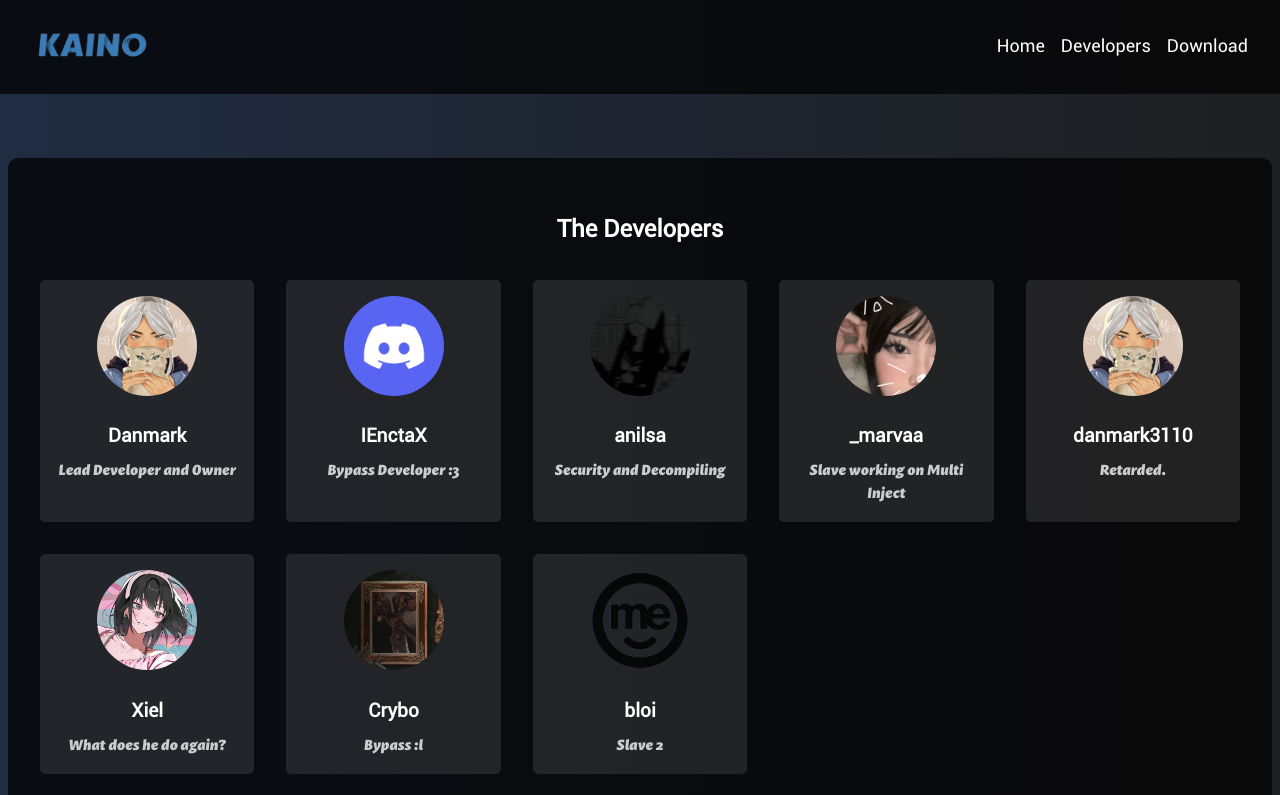
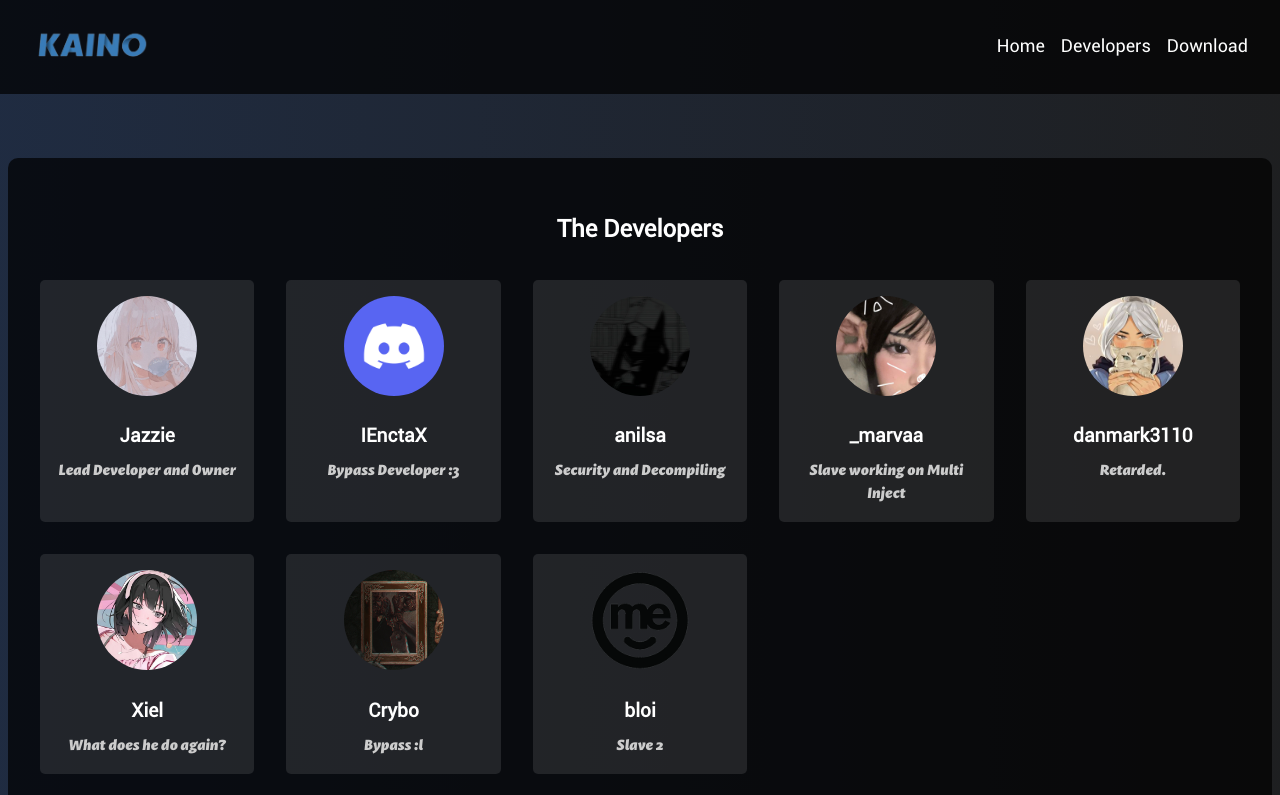
Before and after one commit to KainoVL/kainovl.github.io, a plain HTML site: page developers.html in a window 1280 px wide. Shown: the top 795 px of the page. Drawn offline with Linux system fonts and the light colour scheme.

Commit message:
Update developers.html

```diff
--- a/developers.html
+++ b/developers.html
@@ -26,9 +26,9 @@
             <div class="dev-grid">
                 <div class="dev-card">
                     <a href="https://discordapp.com/users/334467683896524800" target="_blank">
-                        <img src="images/danmark3110.png" alt="Jazzie">
+                        <img src="images/jazzie.png" alt="Jazzie">
                     </a>
-                    <h3>Danmark</h3>
+                    <h3>Jazzie</h3>
                     <p>Lead Developer and Owner</p>
                 </div>
                 <div class="dev-card">
```
